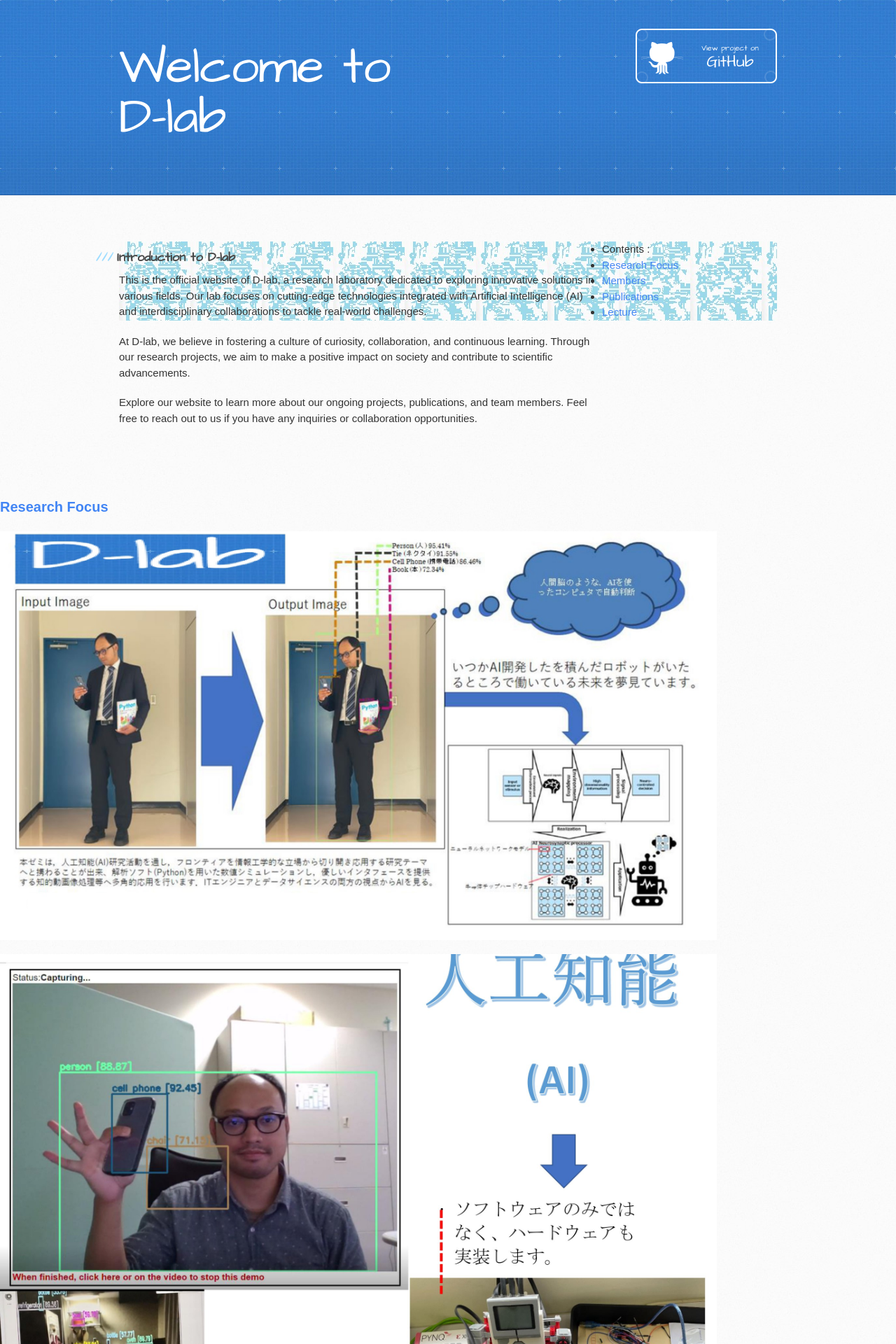
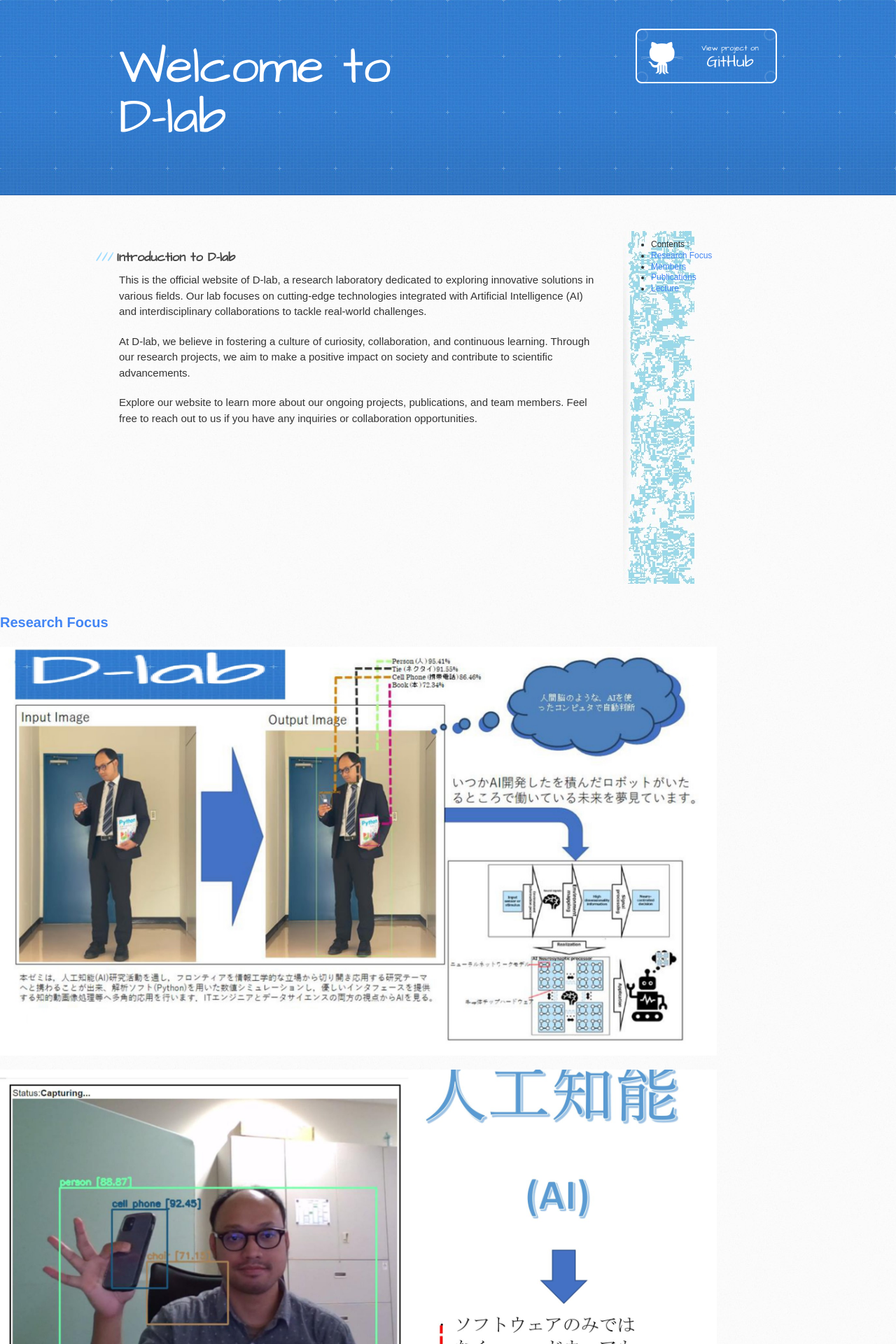
Before and after one commit to DindaPramanta/D-Lab.github.io, a Jekyll site: the page built from index.md, in a window 1280 px wide. Shown: the top 1920 px of the page at 70% size. Built offline with Jekyll 4.4.1, drawn with Linux system fonts in a browser that asks for light colours; the repository's description, which GitHub fills in, is left out.

Commit message:
Update default.html

```diff
--- a/_layouts/default.html
+++ b/_layouts/default.html
@@ -124,17 +124,28 @@
           <!-- Replace the above paragraphs with your own introduction message -->
         </section>
 
-<nav id="sidebar" style="background-image: url('/assets/images/sidebar-bg.jpg');">
-  <ul>
+<aside id="sidebar">
+          {% if site.show_downloads %}
+            <a href="{{ site.github.zip_url }}" class="button">
+              <small>Download</small>
+              .zip file
+            </a>
+            <a href="{{ site.github.tar_url }}" class="button">
+              <small>Download</small>
+              .tar.gz file
+            </a>
+          {% endif %}
+
+	 <ul>
     <li>Contents :</li>
     <li><a href="#section1">Research Focus</a></li>
     <li><a href="#section2">Members</a></li>
-    <li><a href="#section1">Publications</a></li>
-    <li><a href="#section2">Lecture</a></li>
+    <li><a href="#section3">Publications</a></li>
+    <li><a href="#section4">Lecture</a></li>
   </ul>
-</nav>
 
-      </div>
+        </aside>
+	    </div>
     </div>
 
 <section id="section1">
```
